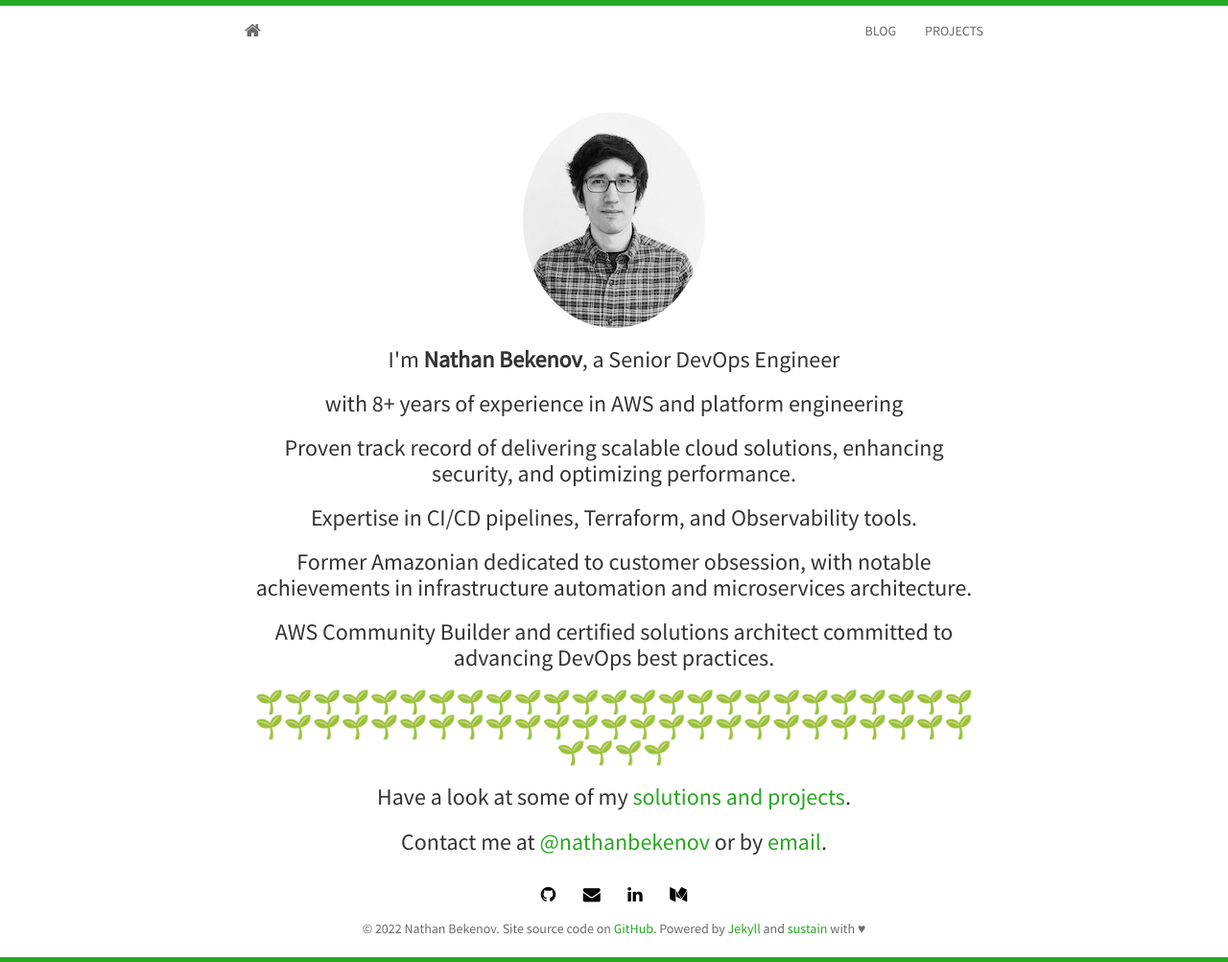
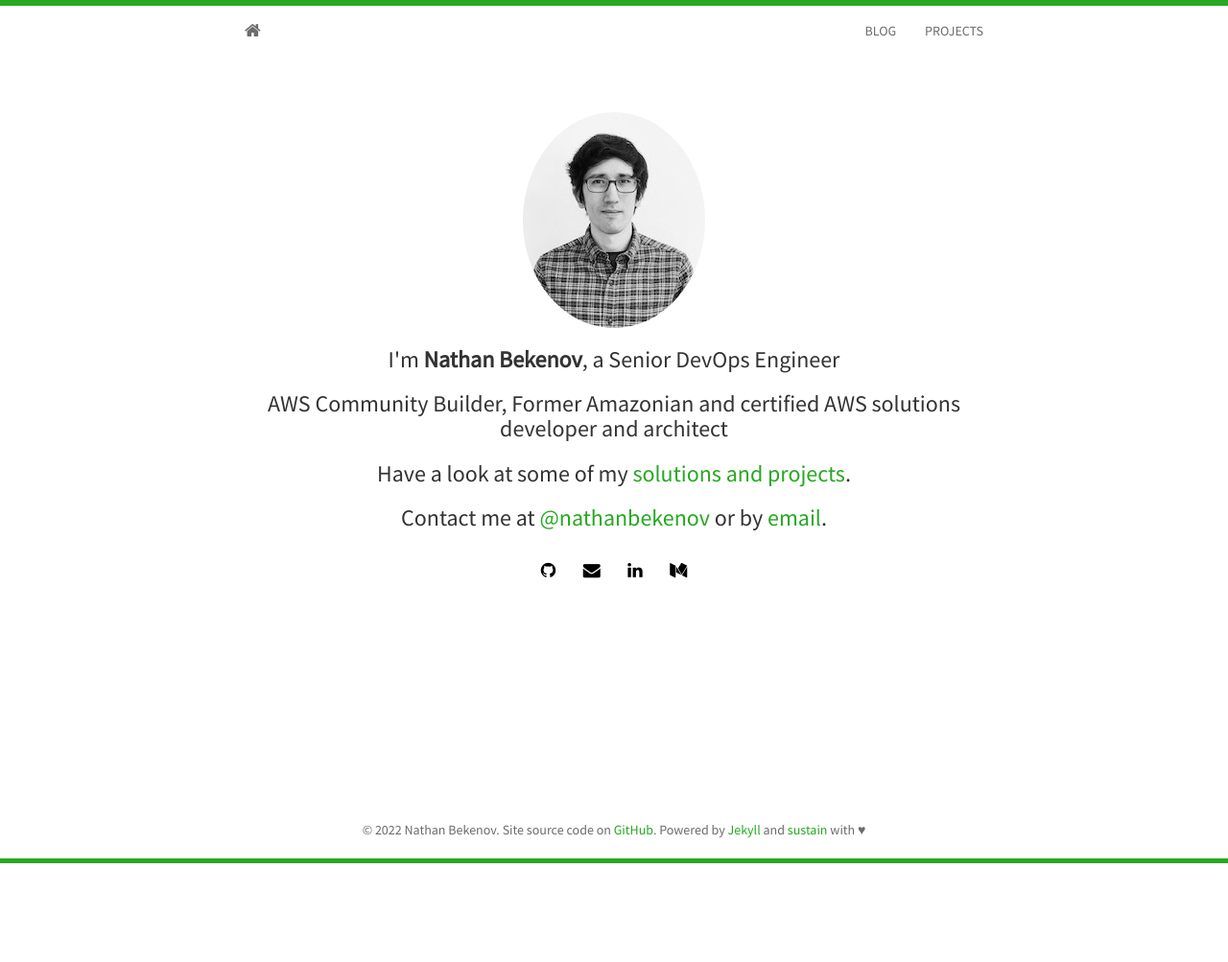
Before and after one commit to nbekenov/nbekenov.github.io, a Jekyll site: the page built from index.html, in a window 1280 px wide. Shown: the whole page at 96% size. Built offline with Jekyll 4.4.1, drawn with Linux system fonts in a browser that asks for light colours; nearby versions of some CDN libraries; the list of posts is cut into pages by our own code; after the commit the page ends 900 px from its top, so only the background shows below that.

Commit message:
update main page

```diff
--- a/index.html
+++ b/index.html
@@ -8,12 +8,7 @@
 		<img class="img-circle" src="{{ site.baseurl }}static/img/{{ site.avatar }}" alt="Responsive image">
 	  </div>
 	  <h3>I'm <strong>{{ site.author }}</strong>, a Senior DevOps Engineer </h3>
-	  <h3>with 8+ years of experience in AWS and platform engineering</h3>
-	  <h3>Proven track record of delivering scalable cloud solutions, enhancing security, and optimizing performance.</h3>
-	  <h3>Expertise in CI/CD pipelines, Terraform, and Observability tools.</h3>
-	  <h3>Former Amazonian dedicated to customer obsession, with notable achievements in infrastructure automation and microservices architecture.</h3>
-	  <h3>AWS Community Builder and certified solutions architect committed to advancing DevOps best practices.</h3>
-	  <h3>🌱🌱🌱🌱🌱🌱🌱🌱🌱🌱🌱🌱🌱🌱🌱🌱🌱🌱🌱🌱🌱🌱🌱🌱🌱🌱🌱🌱🌱🌱🌱🌱🌱🌱🌱🌱🌱🌱🌱🌱🌱🌱🌱🌱🌱🌱🌱🌱🌱🌱🌱🌱🌱🌱</h3>
+	  <h3>AWS Community Builder, Former Amazonian and certified AWS solutions developer and architect</h3>
 	  <h3>Have a look at some of my <a href="{{ site.baseurl }}projects.html"> solutions and projects</a>.</h3>
 	  <!-- <h3>For more check out my academic &amp; professional <a href="http://jekyllt.github.io/vitae">Resume</a>.</h3> -->
 	  <h3>Contact me at <a href="http://twitter.com/{{ site.twitter }}">@{{ site.twitter }}</a> or by <a href="mailto:{{ site.email }}">email</a>.</h3>
```
